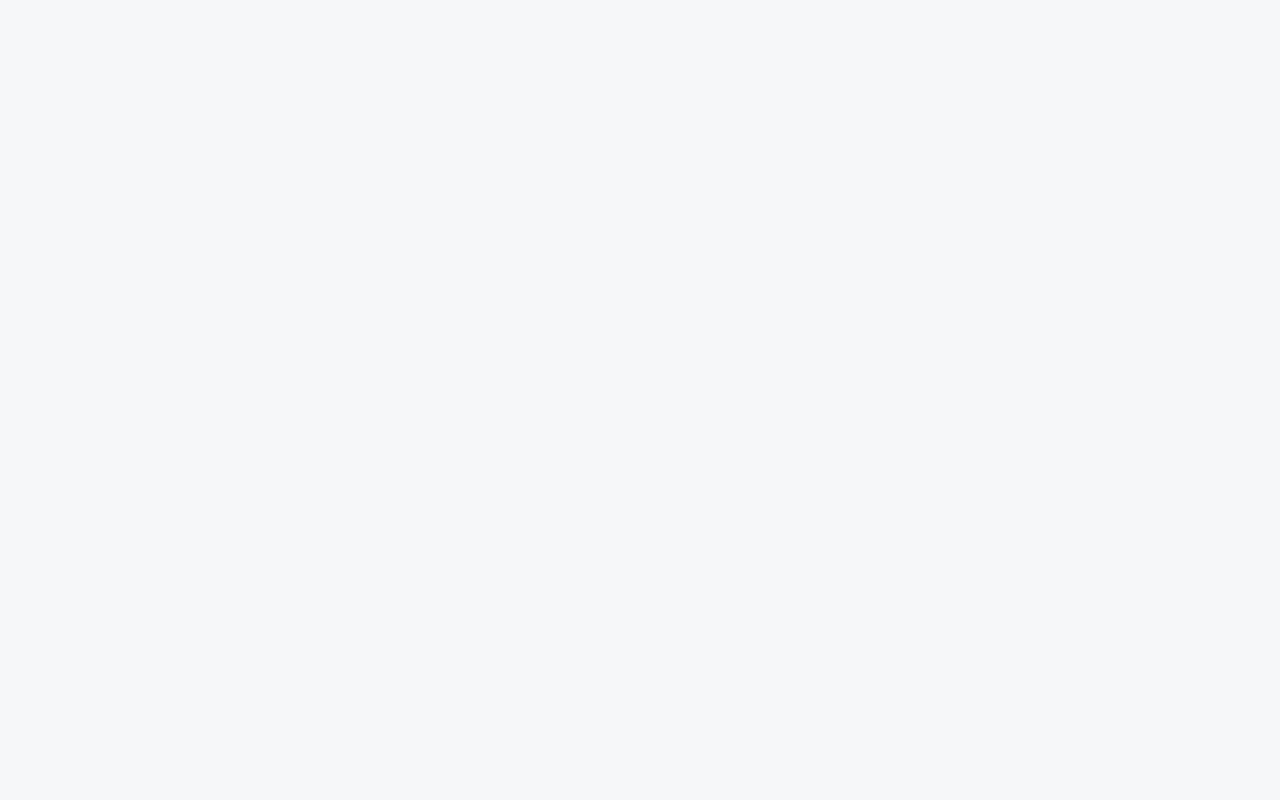
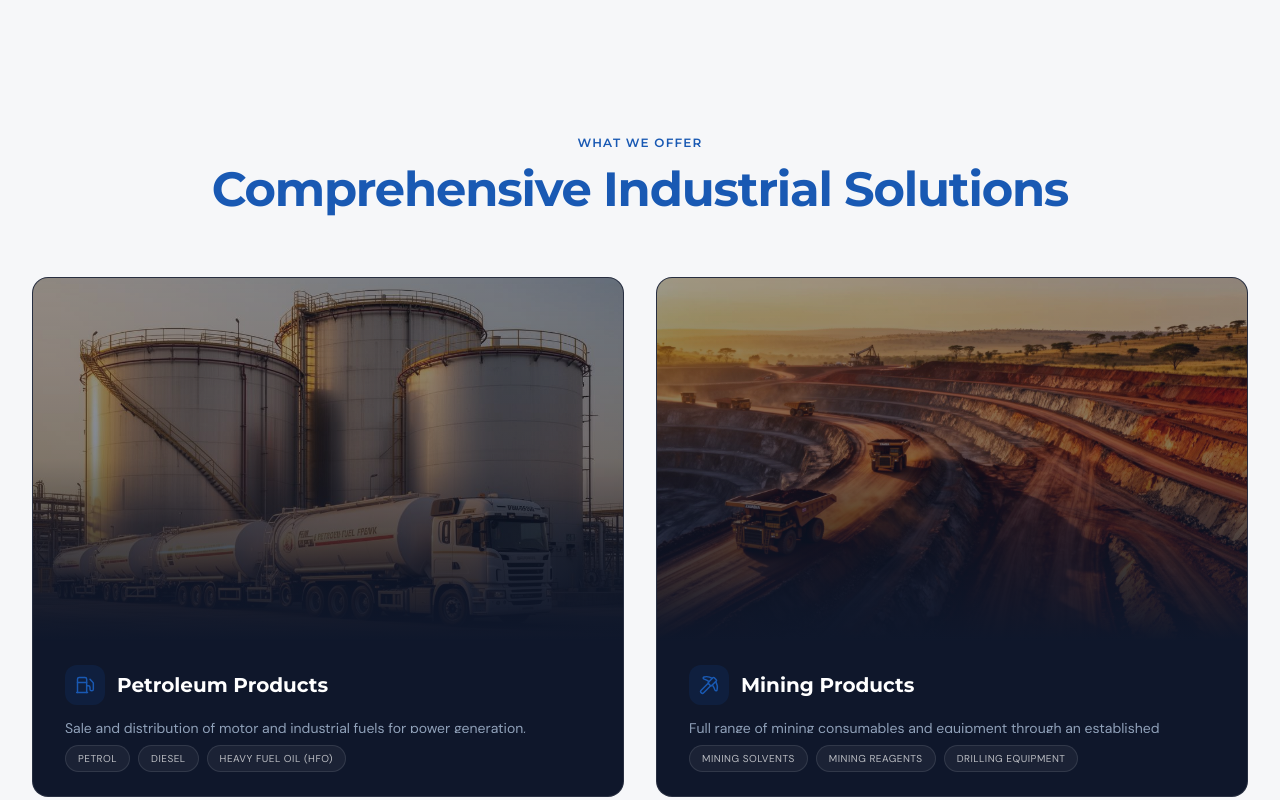
Before and after one commit to Pietrols/mundala-corp, a Next.js app: page / in a window 1280 px wide. Shown: the part 1660-2460 px from the top of the page. Before the commit the page ends 1665 px from the top, so only its background shows below. Built offline with nearby package versions, Linux system fonts and the light colour scheme.

Commit message:
feat: services section with animated cards

```diff
--- a/src/components/sections/About.tsx
+++ b/src/components/sections/About.tsx
@@ -18,7 +18,7 @@ const ICONS: Record<LucideIconName, LucideIcon> = {
   Zap,
   // Stubs for icons used in other sections
   Fuel: Shield,
-  Mountain: Shield,
+  Pickaxe: Shield,
   Truck: Shield,
   Microscope: Shield,
   BadgeCheck: Shield,
--- a/src/components/sections/Services.tsx
+++ b/src/components/sections/Services.tsx
@@ -1,4 +1,131 @@
-// TODO: Step 5 — Tabbed/card service overview (4 categories)
+"use client";
+
+import Image from "next/image";
+import {
+  Fuel,
+  Pickaxe,
+  Truck,
+  Microscope,
+  type LucideIcon,
+} from "lucide-react";
+import ScrollReveal from "@/components/ui/ScrollReveal";
+import { SERVICES } from "@/lib/constants";
+import type { LucideIconName } from "@/lib/constants";
+
+// ─────────────────────────────────────────────────────────────────────────────
+// Icon map
+// ─────────────────────────────────────────────────────────────────────────────
+
+const ICONS: Partial<Record<LucideIconName, LucideIcon>> = {
+  Fuel,
+  Pickaxe,
+  Truck,
+  Microscope,
+};
+
+// ─────────────────────────────────────────────────────────────────────────────
+// Local image map (keyed by service id)
+// ─────────────────────────────────────────────────────────────────────────────
+
+const SERVICE_IMAGES: Record<string, string> = {
+  petroleum: "/images/petroleum.jpg",
+  mining: "/images/hero-mining.jpg",
+  "heavy-equipment": "/images/heavy-equipment.jpg",
+  xrf: "/images/IMG_3053.jpeg",
+};
+
+// ─────────────────────────────────────────────────────────────────────────────
+// Component
+// ─────────────────────────────────────────────────────────────────────────────
+
 export default function Services() {
-  return null;
+  return (
+    <section
+      id="services"
+      aria-label="Our services"
+      className="section-dark py-24 md:py-32"
+    >
+      <div className="mx-auto max-w-7xl px-6 lg:px-8">
+        {/* ── Header ─────────────────────────────────────────────────────── */}
+        <ScrollReveal className="mb-16 text-center">
+          <p className="micro-label mb-3">What We Offer</p>
+          <h2 className="font-display text-4xl font-bold tracking-tight text-primary-light md:text-5xl">
+            Comprehensive Industrial Solutions
+          </h2>
+        </ScrollReveal>
+
+        {/* ── Cards grid ─────────────────────────────────────────────────── */}
+        <div className="grid gap-8 md:grid-cols-2">
+          {SERVICES.map((service, i) => {
+            const Icon = ICONS[service.icon];
+            const imageSrc = SERVICE_IMAGES[service.id] ?? service.image;
+
+            return (
+              <ScrollReveal key={service.id} delay={i * 0.1}>
+                <div
+                  className="group flex h-[520px] flex-col overflow-hidden rounded-2xl
+                             border border-white/10 bg-slate-900 transition-all duration-200
+                             hover:border-primary/50 hover:shadow-2xl hover:shadow-primary/10"
+                >
+                  {/* ── Image — top 70% ────────────────────────────────── */}
+                  <div className="relative h-[70%] w-full shrink-0">
+                    <Image
+                      src={imageSrc}
+                      alt={service.title}
+                      fill
+                      className="object-cover opacity-60 transition-all duration-500
+                                 group-hover:scale-105 group-hover:opacity-100"
+                      sizes="(max-width: 768px) 100vw, 50vw"
+                    />
+                    {/* Gradient overlay fades out on hover */}
+                    <div
+                      className="absolute inset-0 bg-linear-to-t from-slate-900 via-slate-900/20
+                                 to-transparent transition-opacity duration-500 group-hover:opacity-0"
+                    />
+                  </div>
+
+                  {/* ── Content — bottom 30% ───────────────────────────── */}
+                  <div className="flex h-[30%] flex-col justify-center gap-3 px-8 py-6">
+                    <div className="flex items-center gap-3">
+                      {/* Icon */}
+                      <div
+                        className="flex h-10 w-10 shrink-0 items-center justify-center rounded-lg
+                                   bg-primary/20 text-primary-light transition-colors duration-200
+                                   group-hover:bg-primary/30"
+                      >
+                        {Icon && <Icon size={20} strokeWidth={1.75} />}
+                      </div>
+
+                      {/* Title */}
+                      <h3 className="font-display text-xl font-bold text-white">
+                        {service.title}
+                      </h3>
+                    </div>
+
+                    {/* Description */}
+                    <p className="line-clamp-2 text-sm leading-relaxed text-slate-400">
+                      {service.description}
+                    </p>
+
+                    {/* Product tags — first 3 */}
+                    <div className="flex flex-wrap gap-2">
+                      {service.products.slice(0, 3).map((product) => (
+                        <span
+                          key={product}
+                          className="rounded-full border border-white/10 bg-white/5
+                                     px-3 py-1 text-[10px] uppercase tracking-wider text-white/70"
+                        >
+                          {product}
+                        </span>
+                      ))}
+                    </div>
+                  </div>
+                </div>
+              </ScrollReveal>
+            );
+          })}
+        </div>
+      </div>
+    </section>
+  );
 }
--- a/src/lib/constants.ts
+++ b/src/lib/constants.ts
@@ -61,7 +61,7 @@ export type LucideIconName =
   | "Heart"
   | "Zap"
   | "Fuel"
-  | "Mountain"
+  | "Pickaxe"
   | "Truck"
   | "Microscope"
   | "BadgeCheck"
@@ -207,7 +207,7 @@ export const SERVICES: Service[] = [
   {
     id: "mining",
     title: "Mining Products",
-    icon: "Mountain",
+    icon: "Pickaxe",
     description:
       "Full range of mining consumables and equipment through an established supplier network with competitive pricing.",
     products: [
```
